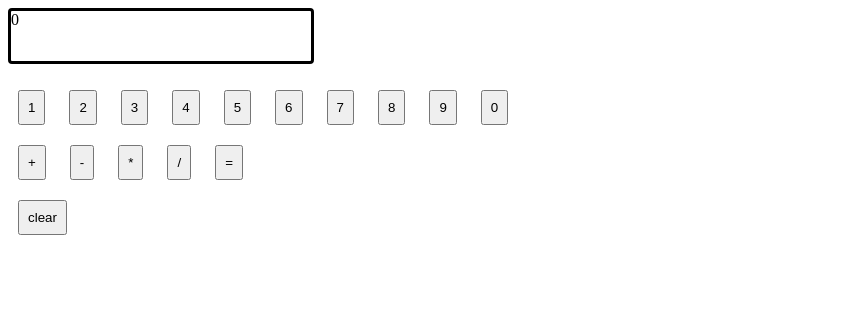
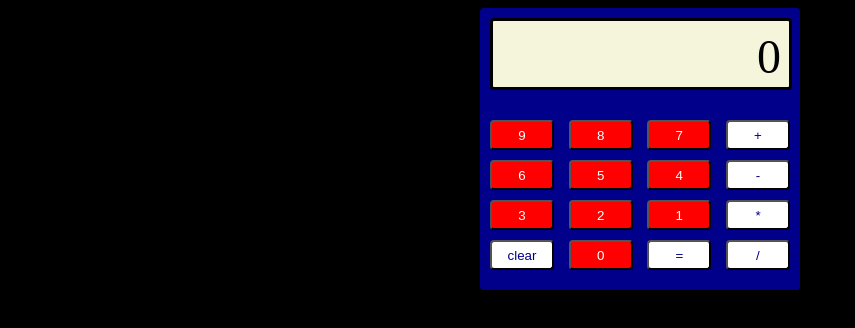
Before and after one commit to jdittert/calculator, a plain HTML site: page index.html in a window 1280 px wide. Shown: the whole page, without its empty margins (0-855 px from the left). Drawn offline with Linux system fonts and the light colour scheme.

Commit message:
Add css styling to calculator

```diff
--- a/index.html
+++ b/index.html
@@ -10,29 +10,33 @@
 </head>
 <body>
     <div id="container">
-        <div id="calculator">
+        <div class="calculator">
             <div id="display"></div>
-            <div class="digits">
-                <button id="one">1</button>
-                <button id="two">2</button>
-                <button id="three">3</button>
-                <button id="four">4</button>
-                <button id="five">5</button>
-                <button id="six">6</button>
-                <button id="seven">7</button>
-                <button id="eight">8</button>
-                <button id="nine">9</button>
-                <button id="zero">0</button>
-            </div>
-            <div class="operands">
-                <button id="plus">+</button>
-                <button id="minus">-</button>
-                <button id="times">*</button>
-                <button id="divide">/</button>
-                <button id="equals">=</button>
-            </div>
-            <div>
-                <button id="clear">clear</button>
+            <div class="buttons">
+                <div class="button-row">
+                    <button class="digit">9</button>
+                    <button class="digit">8</button>
+                    <button class="digit">7</button>
+                    <button class="operand">+</button>
+                </div>
+                <div class="button-row">
+                    <button class="digit">6</button>
+                    <button class="digit">5</button>
+                    <button class="digit">4</button>
+                    <button class="operand">-</button>
+                </div>
+                <div class="button-row">
+                    <button class="digit">3</button>
+                    <button class="digit">2</button>
+                    <button class="digit">1</button>
+                    <button class="operand">*</button>
+                </div>
+                <div class="button-row">
+                    <button id="clear">clear</button>
+                    <button class="digit">0</button>
+                    <button class="operand">=</button>
+                    <button class="operand">/</button>
+                </div>
             </div>
         </div>
     </div>
--- a/script.js
+++ b/script.js
@@ -15,7 +15,7 @@ function updateDisplay(input) {
 }
 
 // Events and functions for pushing a digit key
-const digits = document.querySelectorAll("div.digits button");
+const digits = document.querySelectorAll("button.digit");
 digits.forEach(digit => digit.addEventListener("click", pushDigit));
 
 function pushDigit() {
@@ -33,7 +33,7 @@ function pushDigit() {
 }
 
 // Events and functions for pushing an operand key
-const operands = document.querySelectorAll("div.operands button");
+const operands = document.querySelectorAll("button.operand");
 operands.forEach(operand => operand.addEventListener("click", pushOperand));
 
 function pushOperand() {
--- a/style.css
+++ b/style.css
@@ -1,12 +1,46 @@
+body {
+    background-color: black;
+}
+
 #display {
-    width: 300px;
+    display: flex;
+    width: 280px;
     height: 50px;
     border-style: solid;
     border-radius: 4px;
-    margin-bottom: 1em;
+    margin-bottom: 30px;
+    justify-content: end;
+    padding: 8px;
+    font-size: 48px;
+    background-color: beige;
 }
 
 button {
-    margin: 10px;
-    padding: 8px;
+    width: 64px;
+    height: 30px;
+    border-radius: 4px;
 }
+
+.button-row {
+    display: flex;
+    justify-content: space-between;
+    margin-bottom: 10px;
+}
+
+button.digit {
+    background-color: red;
+    color: white;
+}
+
+button.operand, #clear {
+    background-color: white;
+    color: darkblue;
+}
+
+.calculator {
+    background-color: darkblue;
+    padding: 10px;
+    width: 300px;
+    margin: auto;
+    border-radius: 4px;
+}
```
